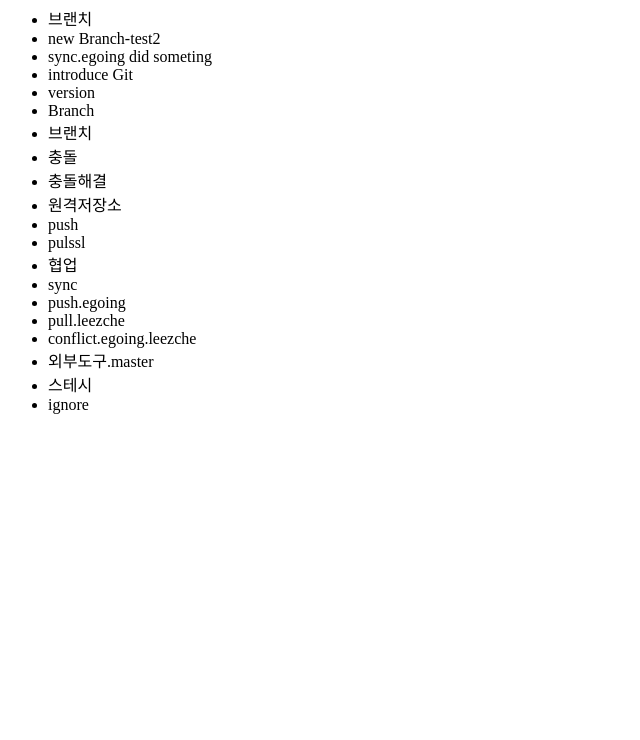
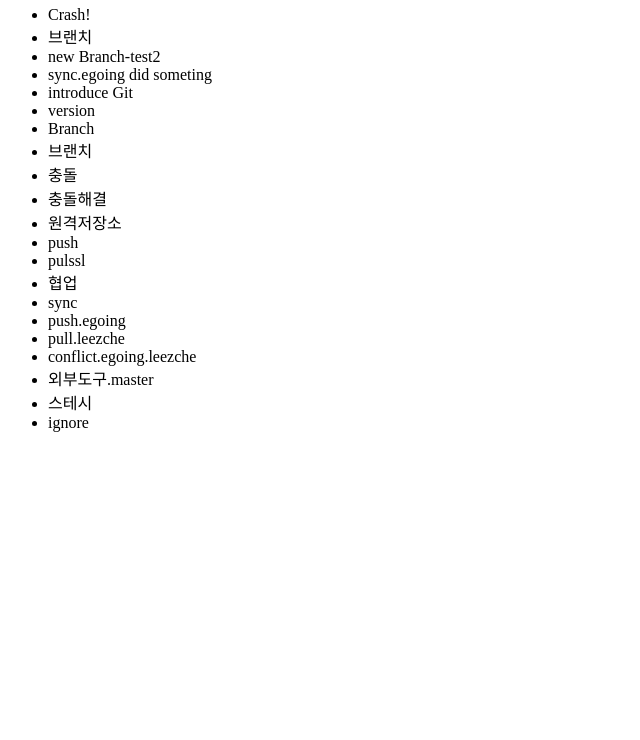
Before and after one commit to yangee/gitPrac, a plain HTML site: page index.html in a window 1280 px wide. Shown: the part 60-800 px from the top of the page, without its empty margins (0-640 px from the left). Drawn offline with Linux system fonts and the light colour scheme.

Commit message:
마스터충돌추가
ㅇㅇ

```diff
--- a/index.html
+++ b/index.html
@@ -9,6 +9,7 @@
             <h1>Git</h1>
         </header>
         <ul>
+            <li>Crash!</li>
 
             <li>브랜치</li>
 
```
